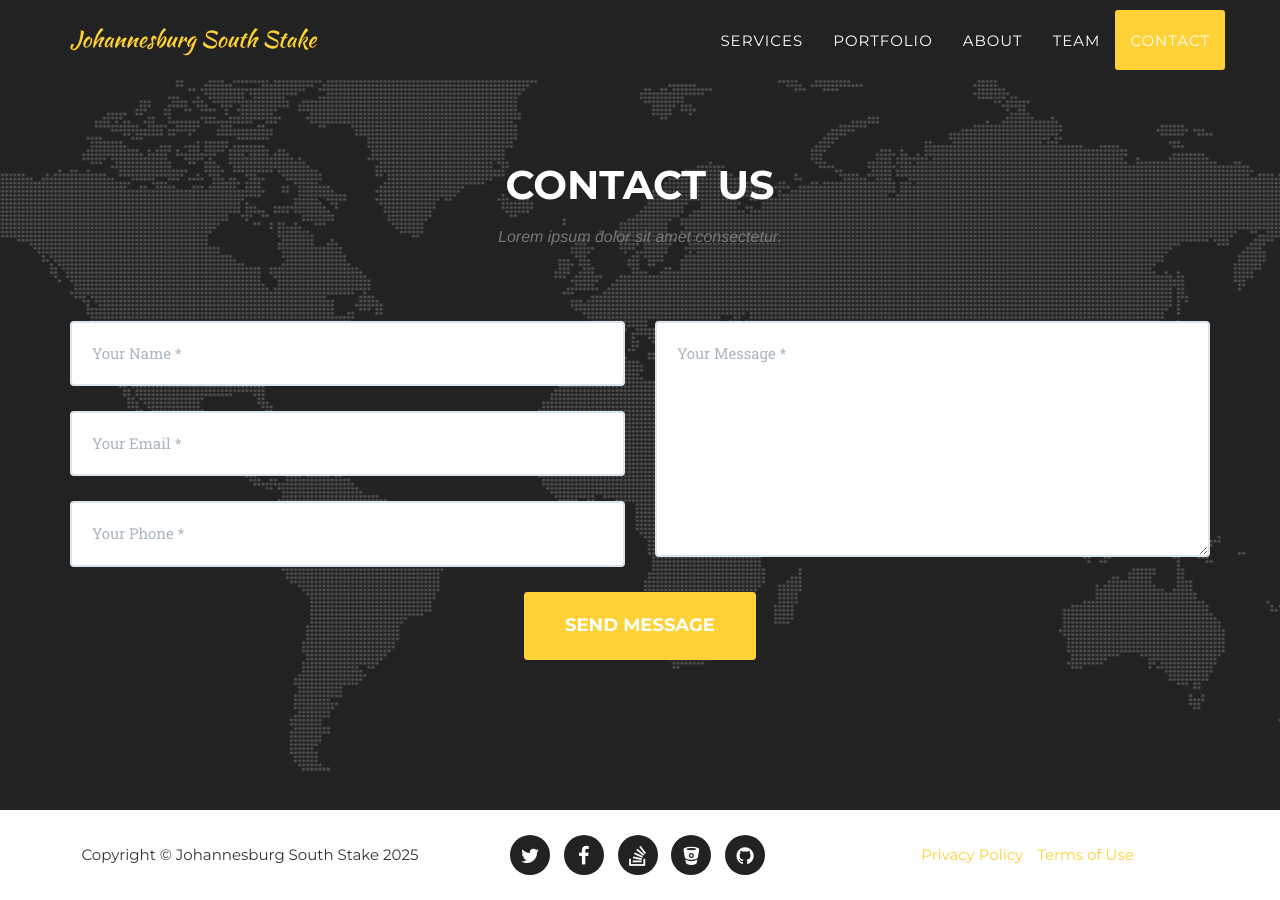
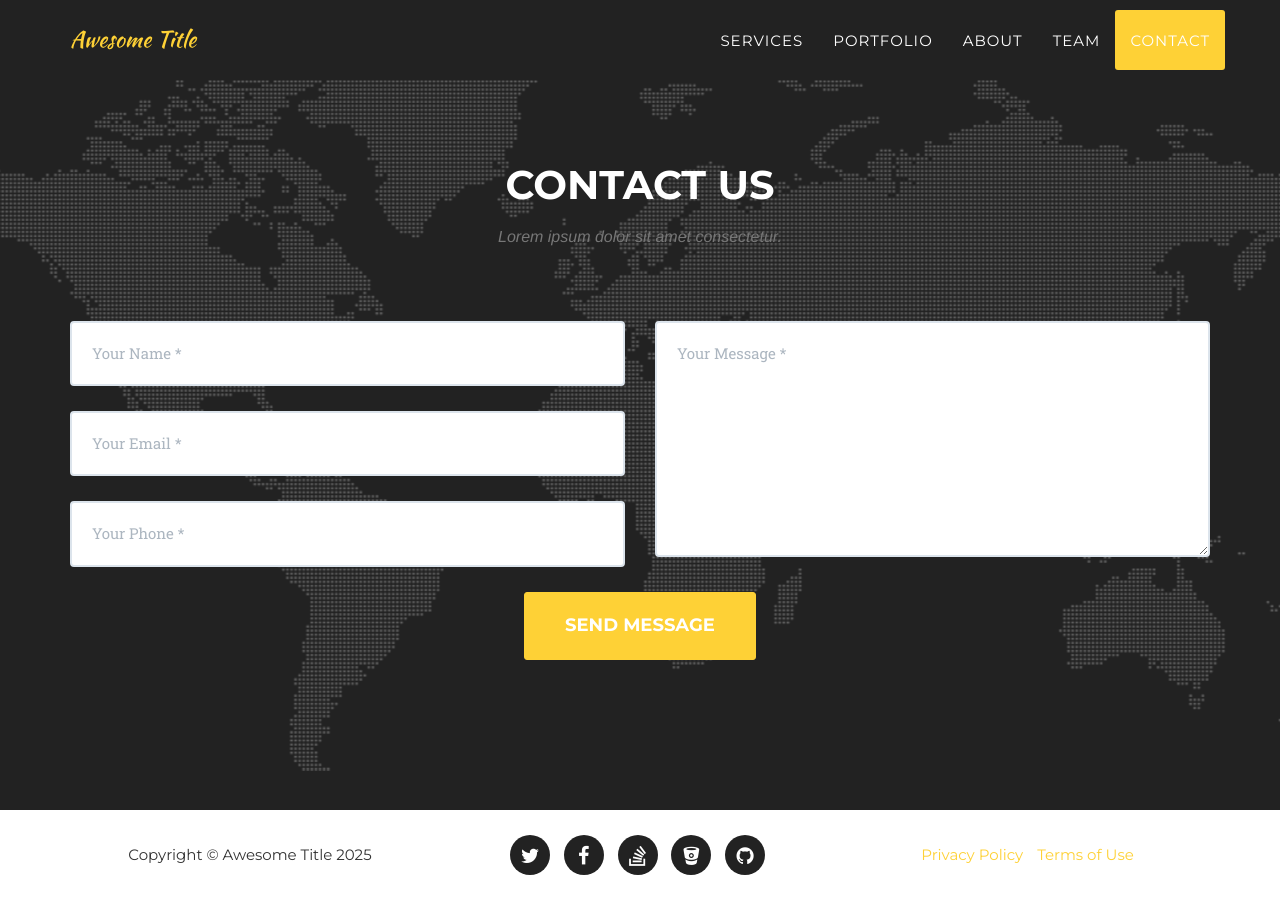
Before and after one commit to jhbsouthstake/jhbsouthstake.github.io, a Jekyll site: the page built from index.html, in a window 1280 px wide and 900 px high, scrolled down 5636 px. Built offline with Jekyll 4.4.1, drawn with Linux system fonts in a browser that asks for light colours; some web fonts are replaced.

Commit message:
Add files via upload

```diff
--- a/_config.yml
+++ b/_config.yml
@@ -2,7 +2,7 @@ url: https://y7kim.github.io
 baseurl: /agency-jekyll-theme/
 
 # Site settings
-title: Johannesburg South Stake
+title: Awesome Title
 email: your-email@domain.com
 description: "Write an awesome description for your new site here. You can edit this line in _config.yml. It will appear in your document head meta (for Google search results) and in your feed.xml site description."
 
```
